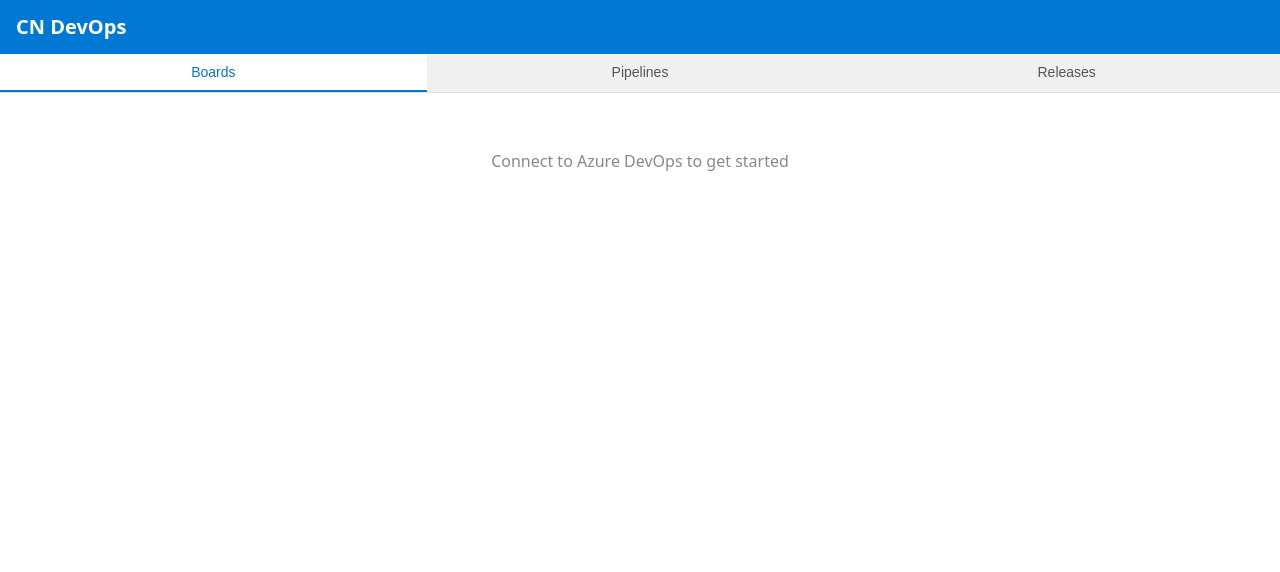
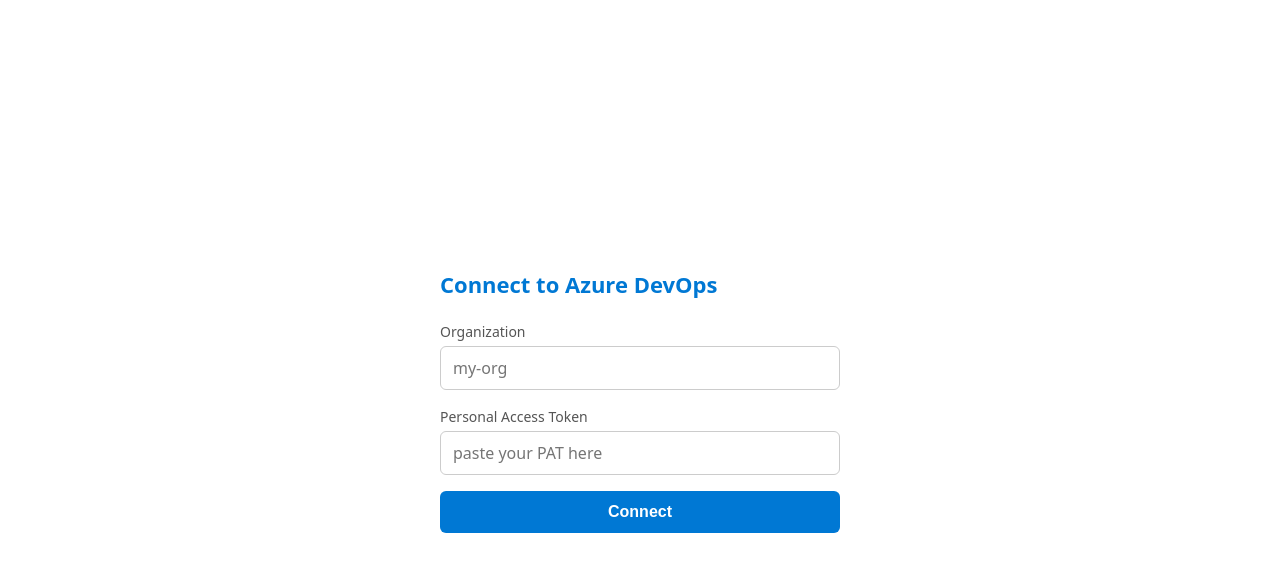
Before and after one commit to nord-/ChargeNodeDevOps, a React (Vite) app: page / in a window 1280 px wide. Shown: the top 572 px of the page. Built offline with nearby package versions, Linux system fonts and the light colour scheme.

Commit message:
Add PAT auth flow with connect page and API client
Users enter org name + PAT on connect page, token is
validated against Azure DevOps API before storing in
localStorage. Disconnect button in header clears auth.

```diff
--- a/src/App.css
+++ b/src/App.css
@@ -8,6 +8,9 @@
   background: #0078d4;
   color: white;
   padding: 12px 16px;
+  display: flex;
+  align-items: center;
+  justify-content: space-between;
 }
 
 .header h1 {
@@ -15,6 +18,16 @@
   font-size: 20px;
   font-weight: 600;
   color: white;
+}
+
+.disconnect-btn {
+  background: rgba(255, 255, 255, 0.2);
+  color: white;
+  border: none;
+  border-radius: 4px;
+  padding: 6px 12px;
+  font-size: 13px;
+  cursor: pointer;
 }
 
 .nav {
--- a/src/App.tsx
+++ b/src/App.tsx
@@ -1,10 +1,17 @@
+import { useAuth } from './auth/AuthContext'
+import { ConnectPage } from './auth/ConnectPage'
 import './App.css'
 
 function App() {
+  const { auth, logout } = useAuth()
+
+  if (!auth) return <ConnectPage />
+
   return (
     <div className="app">
       <header className="header">
         <h1>CN DevOps</h1>
+        <button className="disconnect-btn" onClick={logout}>Disconnect</button>
       </header>
       <nav className="nav">
         <button className="nav-btn active">Boards</button>
@@ -12,7 +19,7 @@
         <button className="nav-btn">Releases</button>
       </nav>
       <main className="content">
-        <p className="placeholder">Connect to Azure DevOps to get started</p>
+        <p className="placeholder">Connected to <strong>{auth.organization}</strong></p>
       </main>
     </div>
   )
--- /dev/null
+++ b/src/api/devops.ts
@@ -0,0 +1,23 @@
+const API_BASE = 'https://dev.azure.com'
+
+export interface DevOpsClient {
+  get: <T>(path: string) => Promise<T>
+}
+
+export function createClient(organization: string, token: string): DevOpsClient {
+  const headers: HeadersInit = {
+    'Authorization': `Basic ${btoa(':' + token)}`,
+    'Content-Type': 'application/json',
+  }
+
+  return {
+    async get<T>(path: string): Promise<T> {
+      const url = `${API_BASE}/${organization}/${path}`
+      const res = await fetch(url, { headers })
+      if (!res.ok) {
+        throw new Error(`API ${res.status}: ${res.statusText}`)
+      }
+      return res.json() as Promise<T>
+    },
+  }
+}
--- /dev/null
+++ b/src/auth/AuthContext.tsx
@@ -0,0 +1,53 @@
+import { createContext, useContext, useState, useCallback, type ReactNode } from 'react'
+
+interface AuthState {
+  organization: string
+  token: string
+}
+
+interface AuthContextValue {
+  auth: AuthState | null
+  login: (organization: string, token: string) => void
+  logout: () => void
+}
+
+const STORAGE_KEY = 'cn-devops-auth'
+
+function loadAuth(): AuthState | null {
+  try {
+    const raw = localStorage.getItem(STORAGE_KEY)
+    if (!raw) return null
+    const parsed = JSON.parse(raw)
+    if (parsed.organization && parsed.token) return parsed
+  } catch { /* ignore corrupt data */ }
+  return null
+}
+
+const AuthContext = createContext<AuthContextValue | null>(null)
+
+export function AuthProvider({ children }: { children: ReactNode }) {
+  const [auth, setAuth] = useState<AuthState | null>(loadAuth)
+
+  const login = useCallback((organization: string, token: string) => {
+    const state = { organization, token }
+    localStorage.setItem(STORAGE_KEY, JSON.stringify(state))
+    setAuth(state)
+  }, [])
+
+  const logout = useCallback(() => {
+    localStorage.removeItem(STORAGE_KEY)
+    setAuth(null)
+  }, [])
+
+  return (
+    <AuthContext.Provider value={{ auth, login, logout }}>
+      {children}
+    </AuthContext.Provider>
+  )
+}
+
+export function useAuth() {
+  const ctx = useContext(AuthContext)
+  if (!ctx) throw new Error('useAuth must be used within AuthProvider')
+  return ctx
+}
--- /dev/null
+++ b/src/auth/ConnectPage.css
@@ -0,0 +1,83 @@
+.connect-page {
+  display: flex;
+  align-items: center;
+  justify-content: center;
+  min-height: 100svh;
+  padding: 16px;
+}
+
+.connect-card {
+  width: 100%;
+  max-width: 400px;
+}
+
+.connect-card h2 {
+  margin: 0 0 20px;
+  font-size: 22px;
+  color: #0078d4;
+}
+
+.connect-card form {
+  display: flex;
+  flex-direction: column;
+  gap: 16px;
+}
+
+.connect-card label {
+  display: flex;
+  flex-direction: column;
+  gap: 4px;
+  font-size: 14px;
+  font-weight: 500;
+  color: #555;
+}
+
+.connect-card input {
+  padding: 10px 12px;
+  border: 1px solid #ccc;
+  border-radius: 6px;
+  font-size: 16px;
+  font-family: inherit;
+}
+
+.connect-card input:focus {
+  outline: none;
+  border-color: #0078d4;
+  box-shadow: 0 0 0 2px rgba(0, 120, 212, 0.2);
+}
+
+.connect-card button {
+  padding: 12px;
+  background: #0078d4;
+  color: white;
+  border: none;
+  border-radius: 6px;
+  font-size: 16px;
+  font-weight: 600;
+  cursor: pointer;
+}
+
+.connect-card button:disabled {
+  opacity: 0.6;
+  cursor: not-allowed;
+}
+
+.connect-card .error {
+  color: #d32f2f;
+  font-size: 14px;
+  margin: 0;
+}
+
+@media (prefers-color-scheme: dark) {
+  .connect-card label {
+    color: #aaa;
+  }
+  .connect-card input {
+    background: #2d2d2d;
+    border-color: #444;
+    color: #e0e0e0;
+  }
+  .connect-card input:focus {
+    border-color: #0078d4;
+  }
+}
--- /dev/null
+++ b/src/auth/ConnectPage.tsx
@@ -0,0 +1,62 @@
+import { useState } from 'react'
+import { useAuth } from './AuthContext'
+import { createClient } from '../api/devops'
+import './ConnectPage.css'
+
+export function ConnectPage() {
+  const { login } = useAuth()
+  const [org, setOrg] = useState('')
+  const [token, setToken] = useState('')
+  const [error, setError] = useState('')
+  const [loading, setLoading] = useState(false)
+
+  async function handleSubmit(e: React.FormEvent) {
+    e.preventDefault()
+    setError('')
+    setLoading(true)
+
+    try {
+      const client = createClient(org, token)
+      await client.get('_apis/projects?api-version=7.1')
+      login(org, token)
+    } catch {
+      setError('Could not connect. Check organization name and PAT.')
+    } finally {
+      setLoading(false)
+    }
+  }
+
+  return (
+    <div className="connect-page">
+      <div className="connect-card">
+        <h2>Connect to Azure DevOps</h2>
+        <form onSubmit={handleSubmit}>
+          <label>
+            Organization
+            <input
+              type="text"
+              value={org}
+              onChange={e => setOrg(e.target.value)}
+              placeholder="my-org"
+              required
+            />
+          </label>
+          <label>
+            Personal Access Token
+            <input
+              type="password"
+              value={token}
+              onChange={e => setToken(e.target.value)}
+              placeholder="paste your PAT here"
+              required
+            />
+          </label>
+          {error && <p className="error">{error}</p>}
+          <button type="submit" disabled={loading}>
+            {loading ? 'Connecting...' : 'Connect'}
+          </button>
+        </form>
+      </div>
+    </div>
+  )
+}
--- a/src/main.tsx
+++ b/src/main.tsx
@@ -1,11 +1,14 @@
 import { StrictMode } from 'react'
 import { createRoot } from 'react-dom/client'
+import { AuthProvider } from './auth/AuthContext'
 import './index.css'
 import App from './App.tsx'
 
 createRoot(document.getElementById('root')!).render(
   <StrictMode>
-    <App />
+    <AuthProvider>
+      <App />
+    </AuthProvider>
   </StrictMode>,
 )
 
```
